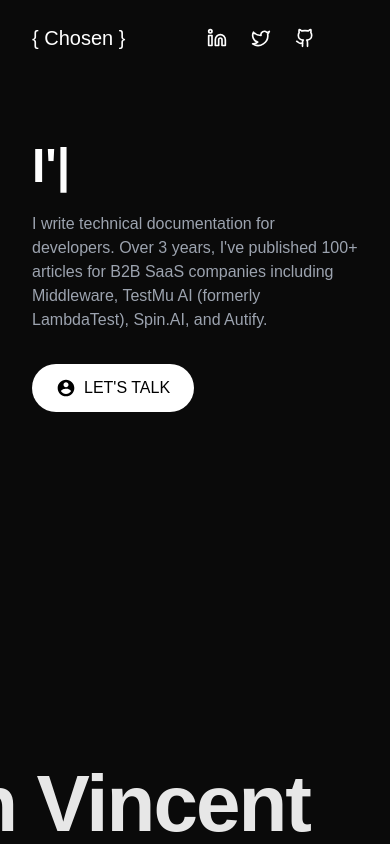
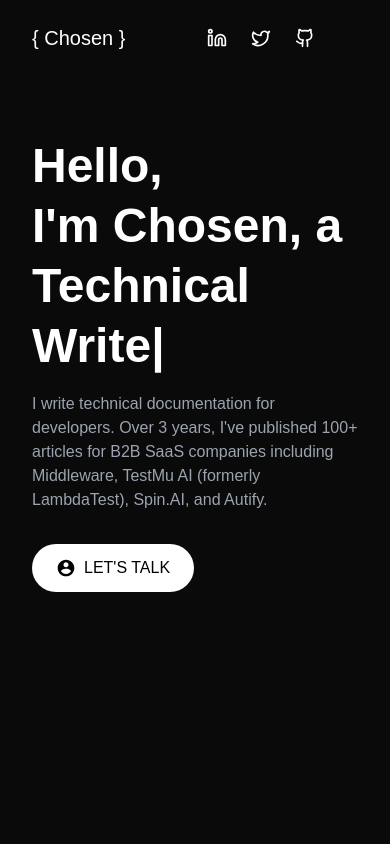
Before and after one commit to chosenvincent1/chosenvincent, a React (Vite) app: page / in a window 390 px wide. Shown: the top 844 px of the page. Built offline with nearby package versions, Linux system fonts and the light colour scheme; a web font is replaced by a local one.

Commit message:
Removed animation on mobile

```diff
--- a/src/components/HeroSection.tsx
+++ b/src/components/HeroSection.tsx
@@ -51,8 +51,8 @@ const HeroSection = () => {
           {/* Main Heading with Typing Animation */}
           <h1 className="text-5xl md:text-6xl lg:text-7xl font-bold leading-tight mb-4">
             <ReactTyped
-              strings={["I'm Chosen, a Technical Writer for Developers."]}
-              typeSpeed={50}
+              strings={["Hello, <br/> I'm Chosen, a Technical Writer for Developers."]}
+              typeSpeed={60}
               backSpeed={30}
               loop
               backDelay={2000}
@@ -84,21 +84,6 @@ const HeroSection = () => {
           </a>
         </div>
 
-        {/* Large Name Display */}
-        <div className="lg:hidden absolute bottom-0 left-0 right-0 overflow-hidden pointer-events-none">
-          <div className="flex gap-64 animate-scroll-left">
-            <h2 className="text-[5rem] md:text-[9rem] xl:text-[11rem] font-bold leading-none tracking-tight opacity-90 whitespace-nowrap">
-              Chosen Vincent
-            </h2>
-            <h2 className="text-[5rem] md:text-[9rem] xl:text-[11rem] font-bold leading-none tracking-tight opacity-90 whitespace-nowrap">
-              Chosen Vincent
-            </h2>
-            <h2 className="text-[5rem] md:text-[9rem] xl:text-[11rem] font-bold leading-none tracking-tight opacity-90 whitespace-nowrap">
-              Chosen Vincent
-            </h2>
-          </div>
-        </div>
-
         {/* Large Name Display - Desktop (Static) */}
         <div className="hidden lg:block absolute bottom-0 left-0 right-0 overflow-hidden pointer-events-none">
           <h2 className="text-[8rem] xl:text-[11rem] font-bold leading-none tracking-tight opacity-90 text-center">
```
Also changed, not shown: 1 other file (tests, documents, lock files or other folders).
